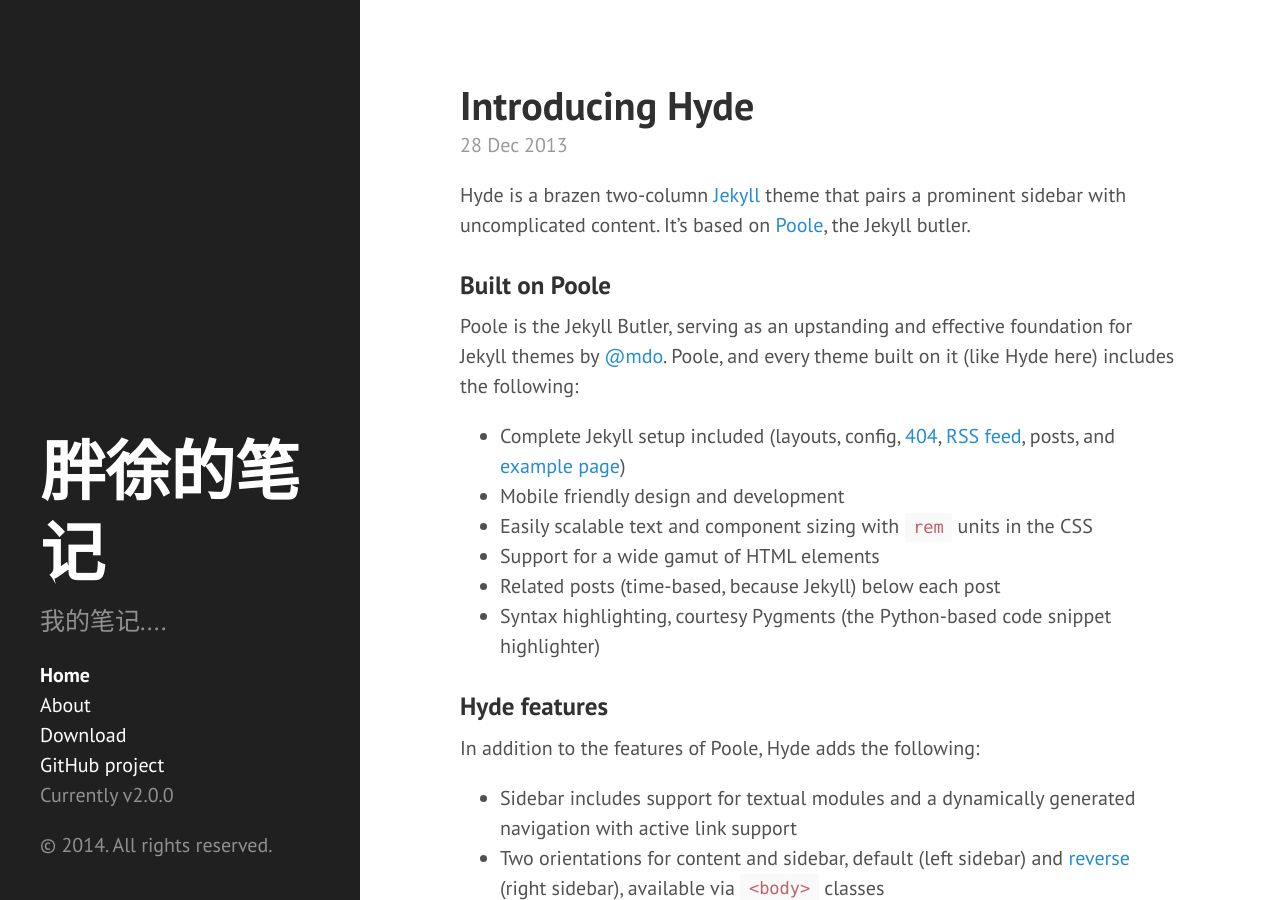
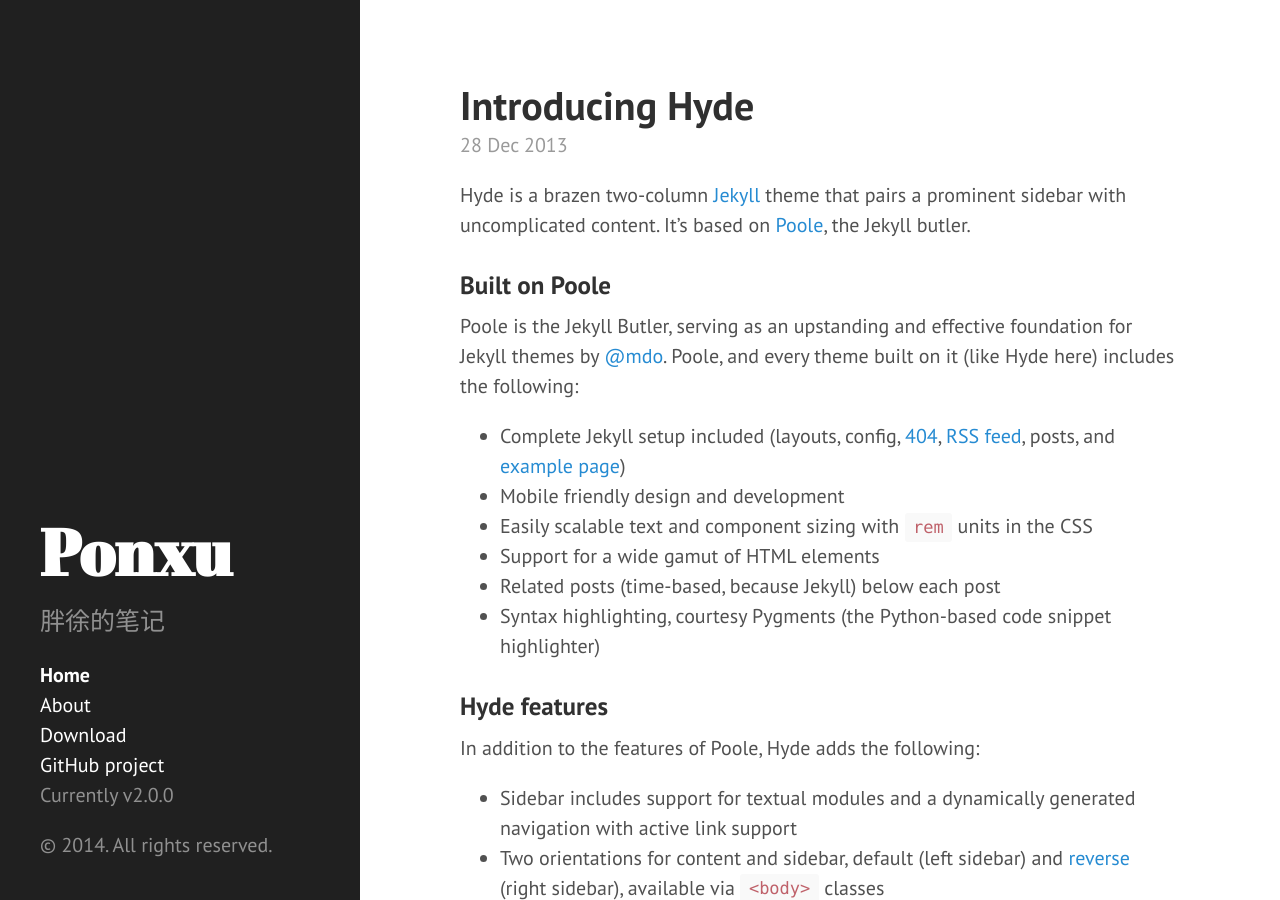
Before and after one commit to ponxu/ponxu.github.com, a Jekyll site: the page built from index.html, in a window 1280 px wide and 900 px high. Built offline with Jekyll 4.4.1, drawn with Linux system fonts in a browser that asks for light colours; Markdown is read by kramdown in place of the engine named in the settings; the list of posts is cut into pages by our own code.

Commit message:
add theme

```diff
--- a/_config.yml
+++ b/_config.yml
@@ -6,9 +6,9 @@
 permalink:        pretty
 
 # Setup
-title:            胖徐的笔记
+title:            Ponxu
 tagline:          'A Jekyll theme'
-description:      '我的笔记....'
+description:      '胖徐的笔记'
 url:              http://ponxu.com
 
 author:
```
